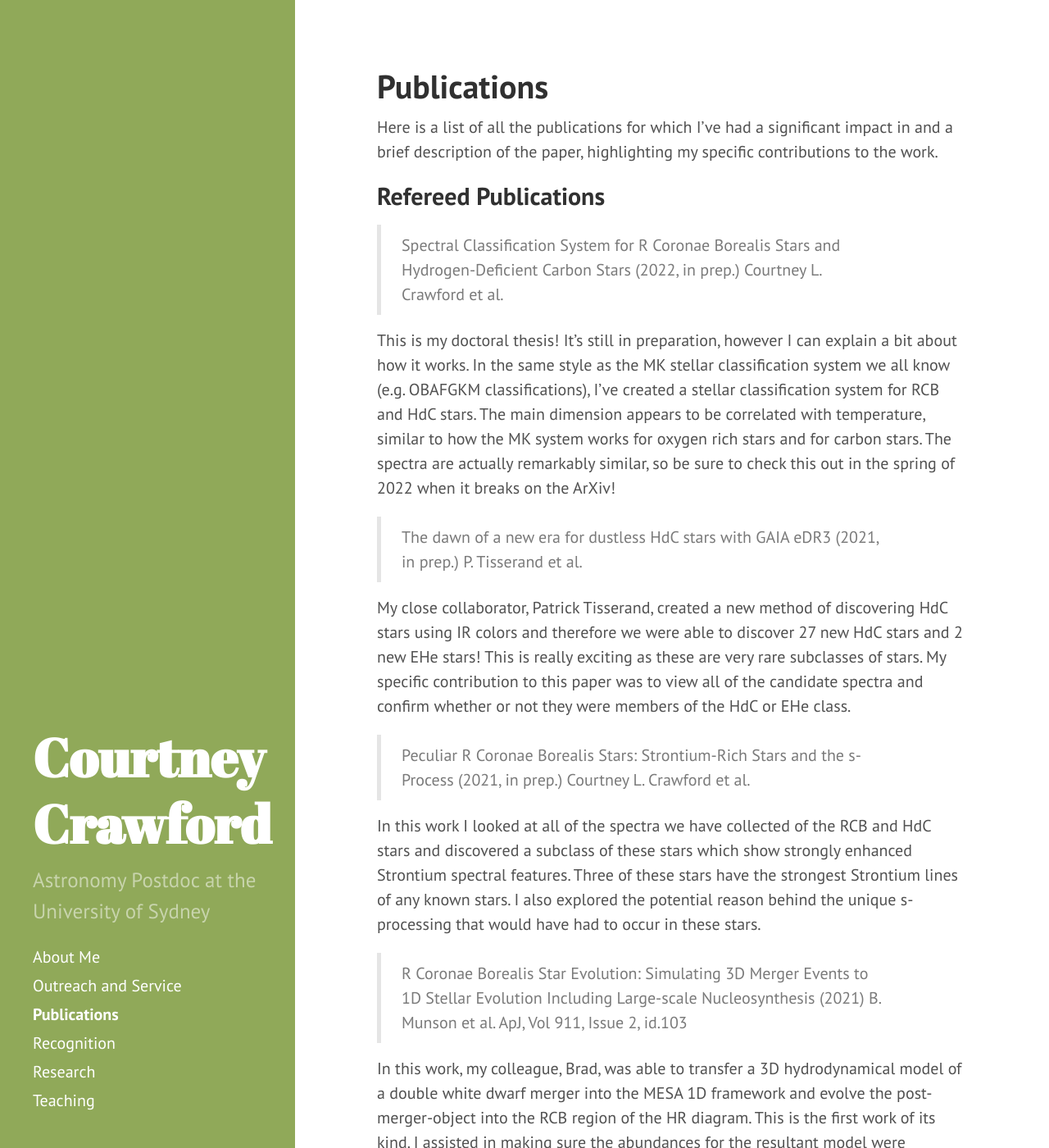
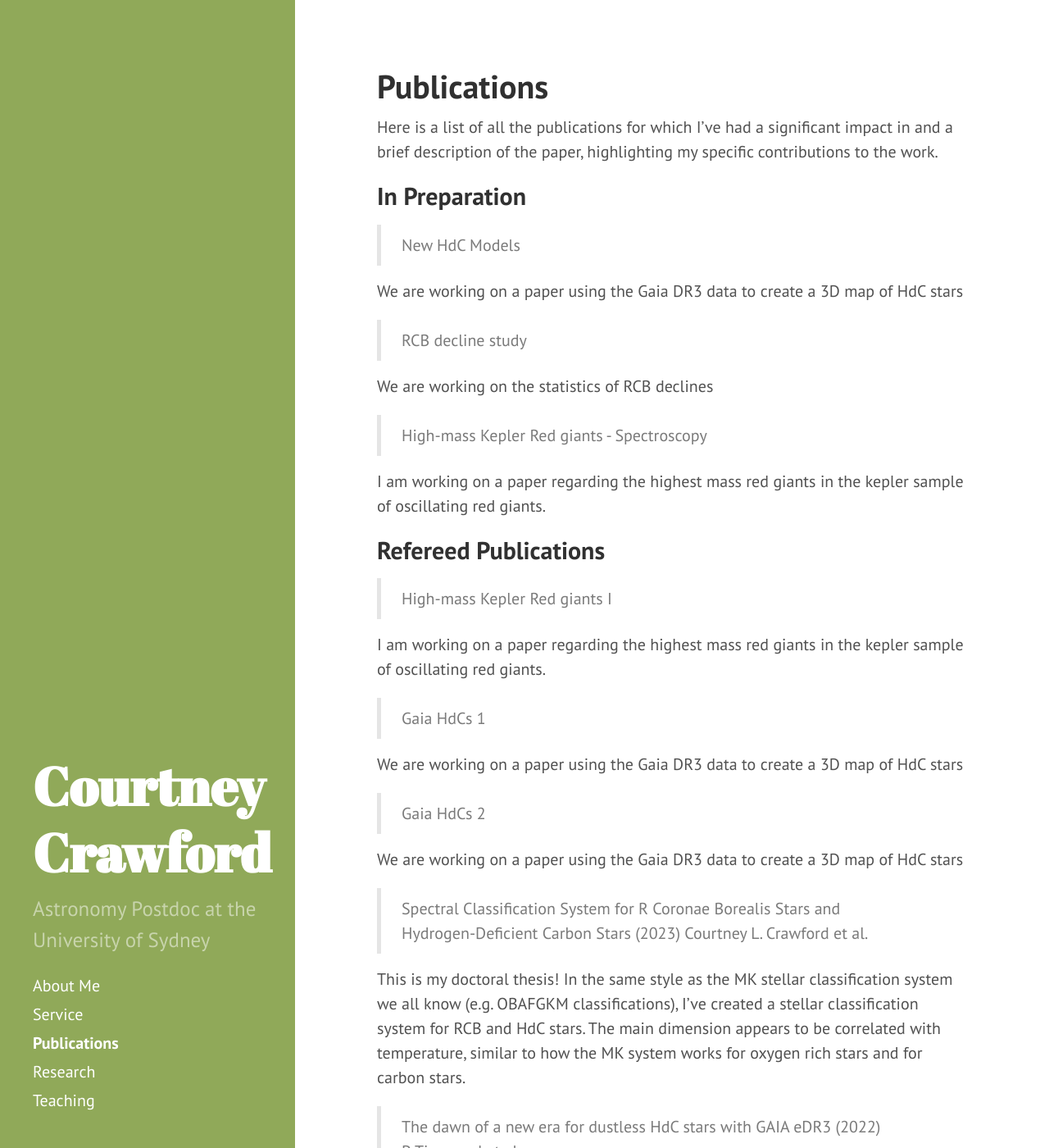
Before and after one commit to courtcraw/courtcraw.github.io, a Jekyll site: the page built from publications.md, in a window 1280 px wide and 1400 px high. Shown: the whole window at 82% size. Built offline with Jekyll 4.4.1, drawn with Linux system fonts in a browser that asks for light colours; some of the changed text lies outside the part shown.

Commit message:
first update in awhile - just a skeleton for now

```diff
--- a/outreach_service.md
+++ b/outreach_service.md
@@ -1,8 +1,10 @@
 ---
 layout: page
-title: Outreach and Service
+title: Service
 ---
 
+
+{% comment %}
 ## Outreach
 
 I emcee for the Baton Rouge Astronomy on Tap chapter. If you are interested in keeping up with us, you can find us on [FaceBook](https://www.facebook.com/aotbatonrouge/) and all of our virtual shows are available on [YouTube](https://www.youtube.com/c/AoTBR). I also help to organize and set up the show, and deal with all of our speakers directly.
@@ -12,7 +14,7 @@ During the 2020-2021 academic year, I volunteered with the local Glasgow Middle
 I also have volunteered many times at the Landolt Observatory at LSU for Public Nights. You can find more information about these at the [Departmental Website](https://www.lsu.edu/physics/about/observatory.php).
 
 LSU also has an event known as Girls' Day at the Museum where K-2nd grade girls come to the campus museum and visit booths set up by the STEM departments. I organized the Physics booth for this event where the girls designed and tested stomp rockets.
-
+{% endcomment %}
 
 
 ## Service
--- a/publications.md
+++ b/publications.md
@@ -5,25 +5,51 @@ title: Publications
 
 Here is a list of all the publications for which I've had a significant impact in and a brief description of the paper, highlighting my specific contributions to the work.
 
+## In Preparation
+
+> New HdC Models
+
+We are working on a paper using the Gaia DR3 data to create a 3D map of HdC stars
+
+> RCB decline study
+
+We are working on the statistics of RCB declines
+
+> High-mass Kepler Red giants - Spectroscopy
+
+I am working on a paper regarding the highest mass red giants in the kepler sample of oscillating red giants.
+
+
 ## Refereed Publications
 
-> Spectral Classification System for R Coronae Borealis Stars and Hydrogen-Deficient Carbon Stars (2022, in prep.) Courtney L. Crawford et al.
+> High-mass Kepler Red giants I
 
-This is my doctoral thesis! It's still in preparation, however I can explain a bit about how it works. In the same style as the MK stellar classification system we all know (e.g. OBAFGKM classifications), I've created a stellar classification system for RCB and HdC stars. The main dimension appears to be correlated with temperature, similar to how the MK system works for oxygen rich stars and for carbon stars. The spectra are actually remarkably similar, so be sure to check this out in the spring of 2022 when it breaks on the ArXiv!
+I am working on a paper regarding the highest mass red giants in the kepler sample of oscillating red giants.
 
-> The dawn of a new era for dustless HdC stars with GAIA eDR3 (2021, in prep.) P. Tisserand et al.
+> Gaia HdCs 1
 
-My close collaborator, Patrick Tisserand, created a new method of discovering HdC stars using IR colors and therefore we were able to discover 27 new HdC stars and 2 new EHe stars! This is really exciting as these are very rare subclasses of stars. My specific contribution to this paper was to view all of the candidate spectra and confirm whether or not they were members of the HdC or EHe class.
+We are working on a paper using the Gaia DR3 data to create a 3D map of HdC stars
 
-> Peculiar R Coronae Borealis Stars: Strontium-Rich Stars and the s-Process (2021, in prep.) Courtney L. Crawford et al.
+> Gaia HdCs 2
+
+We are working on a paper using the Gaia DR3 data to create a 3D map of HdC stars
+
+> Spectral Classification System for R Coronae Borealis Stars and Hydrogen-Deficient Carbon Stars (2023) Courtney L. Crawford et al.
+
+This is my doctoral thesis! In the same style as the MK stellar classification system we all know (e.g. OBAFGKM classifications), I've created a stellar classification system for RCB and HdC stars. The main dimension appears to be correlated with temperature, similar to how the MK system works for oxygen rich stars and for carbon stars.
+
+> The dawn of a new era for dustless HdC stars with GAIA eDR3 (2022) P. Tisserand et al.
+
+My close collaborator, Patrick Tisserand, created a new method of discovering HdC stars using IR colors and therefore we were able to discover 27 new HdC stars and 2 new EHe stars. This is really exciting as these are very rare subclasses of stars. My specific contribution to this paper was to view all of the candidate spectra and confirm whether or not they were members of the HdC or EHe class.
+
+> Peculiar R Coronae Borealis Stars: Strontium-Rich Stars and the s-Process (2022) Courtney L. Crawford et al.
 
 In this work I looked at all of the spectra we have collected of the RCB and HdC stars and discovered a subclass of these stars which show strongly enhanced Strontium spectral features. Three of these stars have the strongest Strontium lines of any known stars. I also explored the potential reason behind the unique s-processing that would have had to occur in these stars.
 
 
-
 > R Coronae Borealis Star Evolution: Simulating 3D Merger Events to 1D Stellar Evolution Including Large-scale Nucleosynthesis (2021) B. Munson et al. ApJ, Vol 911, Issue 2, id.103
 
-In this work, my colleague, Brad, was able to transfer a 3D hydrodynamical model of a double white dwarf merger into the MESA 1D framework and evolve the post-merger-object into the RCB region of the HR diagram. This is the first work of its kind. I assisted in making sure the abundances for the resultant model were consistent with other RCBs and RCB models.
+In this work, my colleague, Bradley Munson, was able to transfer a 3D hydrodynamical model of a double white dwarf merger into the MESA 1D framework and evolve the post-merger-object into the RCB region of the HR diagram. This is the first work of its kind. I assisted in making sure the abundances for the resultant model were consistent with other RCBs and RCB models.
 
 > Modelling R Coronae Borealis stars: effects of He-burning shell temperature and metallicity (2020) Courtney L. Crawford et al. MNRAS, Vol 498, Issue 2, p.2912-2924
 
@@ -32,13 +58,3 @@ I created 18 MESA models of double white dwarf post-merger objects, where we var
 > Modelling R Coronae Borealis stars: effects of He-burning shell temperature and metallicity (2020) M. Kilic et al. MNRAS, Vol 482, Issue 1, p.965-979
 
 This was an improved version of my undergraduate thesis at the University of Oklahoma. Through fitting the SEDs of the coolest white dwarfs in the local solar neighborhood, we were able to get an estimate of the temperature and age of the star, which gives us estimates for the age of the Galactic population for which that star belongs.
-
-## In Preparation
-
-> Gaia HdCs
-
-We are working on a paper using the Gaia DR3 data to create a 3D map of HdC stars
-
-> High-mass Kepler Red giants
-
-I am working on a paper regarding the highest mass red giants in the kepler sample of oscillating red giants.
```
Also changed, not shown: index.md (+0 -5 lines), recognition.md (deleted, +0 -8 lines).
